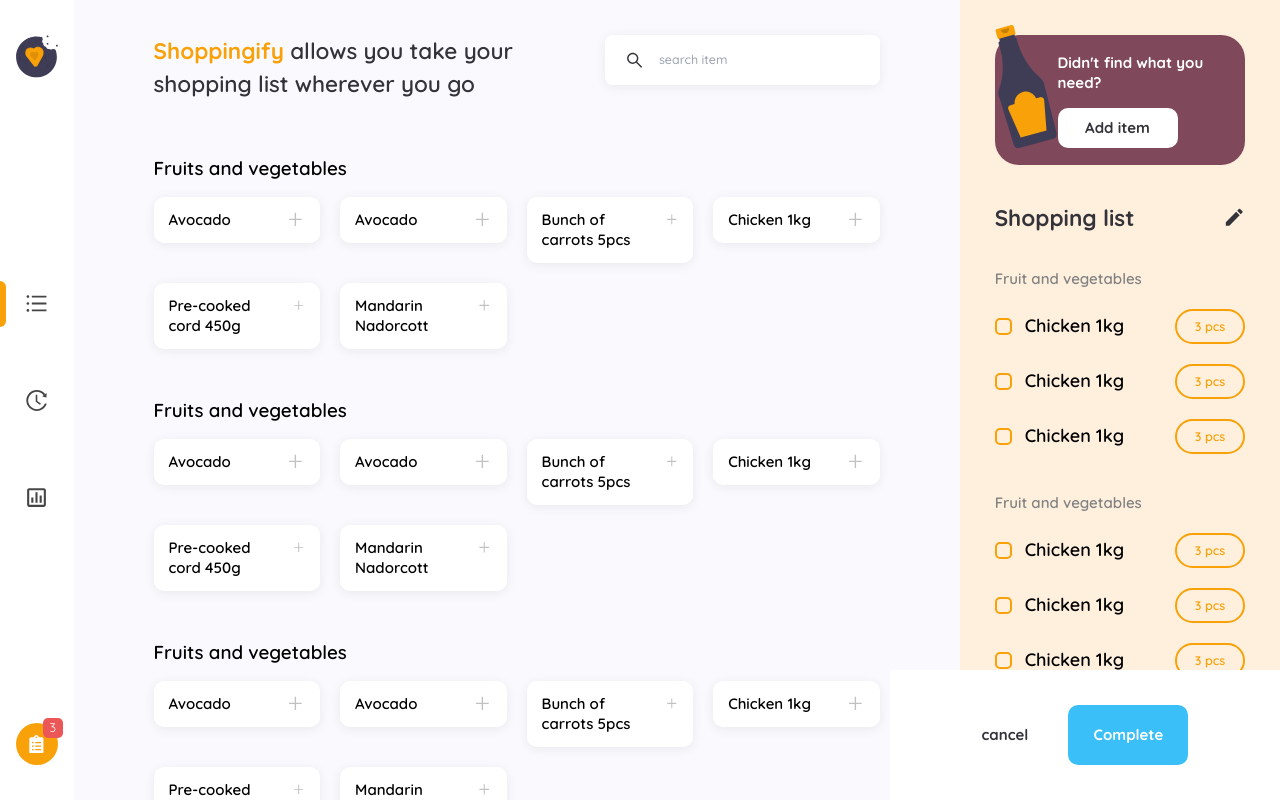
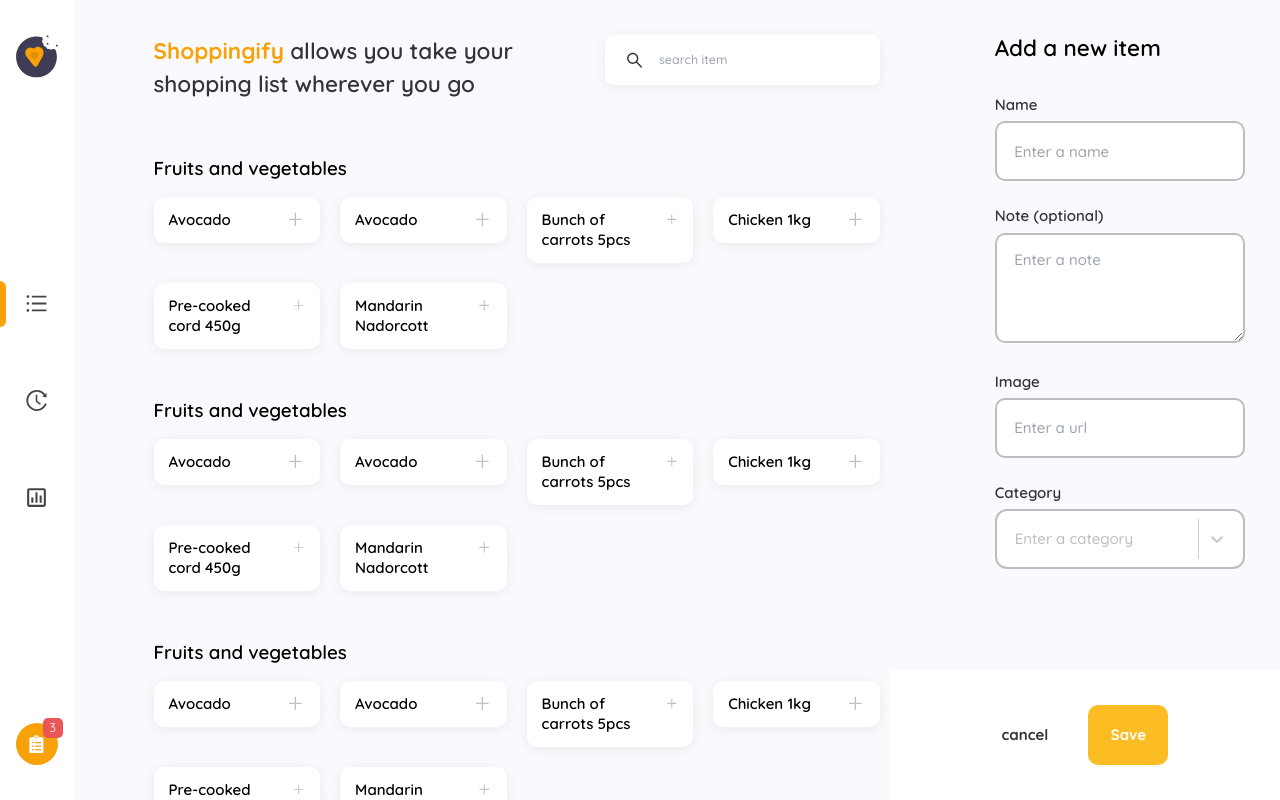
Before and after one commit to spectrecoder/Shopify, a Next.js app: page / in a window 1280 px wide. Built offline with nearby package versions, Linux system fonts and the light colour scheme.

Commit message:
Done with addItem component.

```diff
--- /dev/null
+++ b/src/components/layouts/AddItem.tsx
@@ -0,0 +1,64 @@
+import CategorySelect from "./CategorySelect"
+
+export default function AddItem() {
+  return (
+    <section className="w-[39rem] h-full pt-14 px-14 pb-64 overflow-scroll hideScrollbar">
+      <h3 className="text-4xl font-semibold text-black mb-14">
+        Add a new item
+      </h3>
+
+      <form>
+        <div className="group mb-10">
+          <label htmlFor="name" className="labelStyle">
+            Name
+          </label>
+          <input
+            type="text"
+            id="name"
+            placeholder="Enter a name"
+            className="inputStyle h-24"
+          />
+        </div>
+
+        <div className="group mb-10">
+          <label htmlFor="note" className="labelStyle">
+            Note (optional)
+          </label>
+          <textarea
+            id="note"
+            placeholder="Enter a note"
+            className="inputStyle h-44 resize-y pt-6"
+          />
+        </div>
+
+        <div className="group mb-10">
+          <label htmlFor="image" className="labelStyle">
+            Image
+          </label>
+          <input
+            type="text"
+            id="image"
+            placeholder="Enter a url"
+            className="inputStyle h-24"
+          />
+        </div>
+
+        <div className="group">
+          <label htmlFor="category" className="labelStyle">
+            Category
+          </label>
+          <CategorySelect />
+        </div>
+      </form>
+
+      <div className="fixed bottom-0 right-0 w-[39rem] h-52 flex items-center justify-center bg-white">
+        <div className="flex items-center justify-center gap-x-16">
+          <label htmlFor="my-modal-6" className="cancelBtn">
+            cancel
+          </label>
+          <button className="btn btn-warning w-32 h-24 myBtn">Save</button>
+        </div>
+      </div>
+    </section>
+  )
+}
--- /dev/null
+++ b/src/components/layouts/CategorySelect.tsx
@@ -0,0 +1,54 @@
+import CreatableSelect from "react-select/creatable"
+
+const options = [
+  { value: "chocolate", label: "Chocolate" },
+  { value: "strawberry", label: "Strawberry" },
+  { value: "vanilla", label: "Vanilla" },
+]
+
+export default function CategorySelect() {
+  return (
+    <CreatableSelect
+      options={options}
+      inputId="category"
+      placeholder="Enter a category"
+      isClearable
+      openMenuOnFocus={true}
+      theme={(theme) => ({
+        ...theme,
+        colors: {
+          ...theme.colors,
+          primary25: "#f8dcac",
+          primary: "#F9A109",
+        },
+      })}
+      styles={{
+        placeholder: (baseStyles) => ({
+          ...baseStyles,
+          fontSize: "1.5rem",
+          color: "#BDBDBD",
+          fontWeight: "500",
+        }),
+        control: (baseStyles, state) => ({
+          ...baseStyles,
+          border: `.2rem solid ${
+            state.isFocused ? "#F9A109" : "#BDBDBD"
+          } !important`,
+          borderRadius: "1.2rem",
+          height: "6rem",
+          fontSize: "1.6rem",
+          fontWeight: "500",
+          color: "#34333A",
+          boxShadow: "0",
+          padding: "0 .8rem",
+        }),
+        option: (baseStyles, { isSelected }) => ({
+          ...baseStyles,
+          fontSize: "1.8rem",
+          fontWeight: "600",
+          color: isSelected ? "#34333A" : "#828282",
+        }),
+      }}
+    />
+  )
+}
--- a/src/pages/index.tsx
+++ b/src/pages/index.tsx
@@ -1,6 +1,7 @@
 import Head from "next/head"
 import Items from "../components/itemPage/Items"
 import ActiveList from "../components/layouts/ActiveList"
+import AddItem from "../components/layouts/AddItem"
 import MyModal from "../components/layouts/MyModal"
 import Sidebar from "../components/layouts/Sidebar"
 
@@ -17,7 +18,8 @@
 
       <Sidebar />
       <Items />
-      <ActiveList />
+      {/* <ActiveList /> */}
+      <AddItem />
     </main>
   )
 }
--- a/src/styles/globals.css
+++ b/src/styles/globals.css
@@ -13,6 +13,12 @@
   }
   .cancelBtn {
     @apply text-[#34333A] text-2xl font-bold cursor-pointer;
+  }
+  .labelStyle {
+    @apply text-2xl text-[#34333A] font-semibold mb-2.5 inline-block group-focus-within:text-main-orange;
+  }
+  .inputStyle {
+    @apply w-full font-medium text-2xl text-[#34333A] border-2 border-solid border-[#BDBDBD] rounded-2xl px-7 focus:border-main-orange;
   }
 }
 
@@ -35,6 +41,7 @@
 
 .shadow1 {
   box-shadow: 0px 2px 12px rgba(0, 0, 0, 0.07);
+  /* color: rgba(249, 161, 9, 0.473); */
 }
 
 /* Hide scrollbar for Chrome, Safari and Opera */
```
